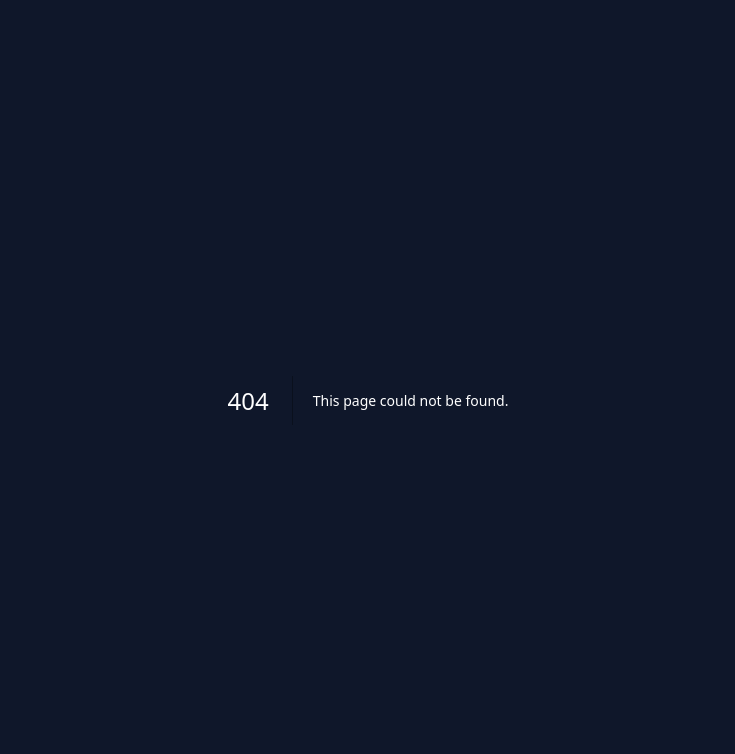
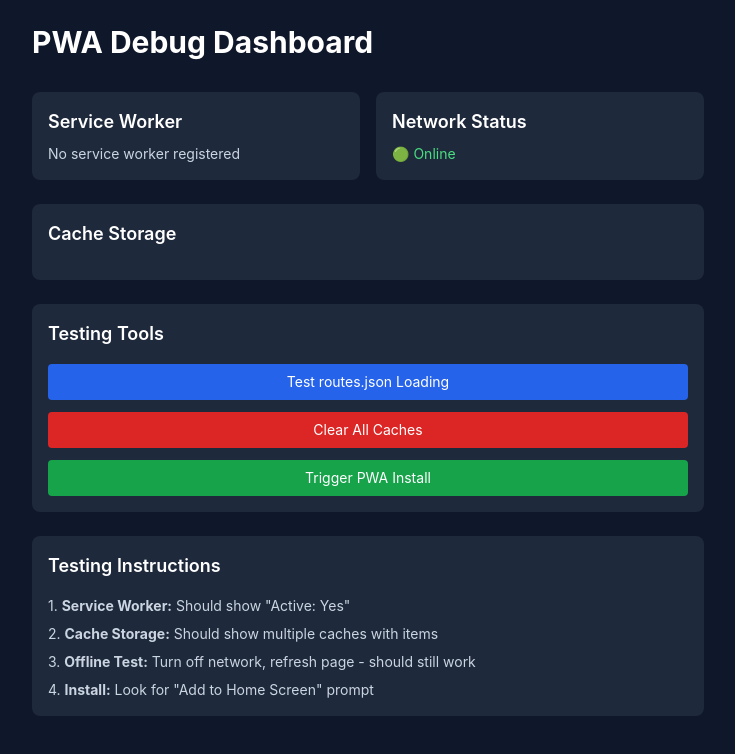
Before and after one commit to Thimm/bleau-ts, a Next.js app: page /debug in a window 1280 px wide. Before the commit this address had no page. Shown: the top 754 px of the page, without its empty margins (272-1007 px from the left). Built offline with nearby package versions, Linux system fonts and the light colour scheme.

Commit message:
Add debug page

```diff
--- /dev/null
+++ b/app/debug/page.tsx
@@ -0,0 +1,161 @@
+'use client'
+
+import React, { useState, useEffect } from 'react'
+
+export default function DebugPage() {
+  const [swStatus, setSwStatus] = useState<string>('Checking...')
+  const [cacheInfo, setCacheInfo] = useState<any>(null)
+  const [isOnline, setIsOnline] = useState<boolean>(navigator.onLine)
+
+  useEffect(() => {
+    // Check service worker status
+    if ('serviceWorker' in navigator) {
+      navigator.serviceWorker.getRegistrations().then(registrations => {
+        if (registrations.length > 0) {
+          const registration = registrations[0]
+          setSwStatus(`Active: ${registration.active ? 'Yes' : 'No'}, Scope: ${registration.scope}`)
+        } else {
+          setSwStatus('No service worker registered')
+        }
+      }).catch(err => {
+        setSwStatus(`Error: ${err.message}`)
+      })
+    } else {
+      setSwStatus('Service Worker not supported')
+    }
+
+    // Check cache storage
+    if ('caches' in window) {
+      caches.keys().then(names => {
+        const cachePromises = names.map(name =>
+          caches.open(name).then(cache =>
+            cache.keys().then(requests => ({ name, count: requests.length }))
+          )
+        )
+        Promise.all(cachePromises).then(results => {
+          setCacheInfo(results)
+        })
+      })
+    }
+
+    // Monitor online/offline status
+    const handleOnline = () => setIsOnline(true)
+    const handleOffline = () => setIsOnline(false)
+
+    window.addEventListener('online', handleOnline)
+    window.addEventListener('offline', handleOffline)
+
+    return () => {
+      window.removeEventListener('online', handleOnline)
+      window.removeEventListener('offline', handleOffline)
+    }
+  }, [])
+
+  const testOffline = async () => {
+    try {
+      const response = await fetch('/routes.json')
+      if (response.ok) {
+        alert('✅ routes.json loaded successfully!')
+      } else {
+        alert('❌ Failed to load routes.json')
+      }
+    } catch (error) {
+      alert(`❌ Error: ${error}`)
+    }
+  }
+
+  const clearCaches = async () => {
+    if ('caches' in window) {
+      const names = await caches.keys()
+      await Promise.all(names.map(name => caches.delete(name)))
+      alert('Caches cleared!')
+      window.location.reload()
+    }
+  }
+
+  const installPWA = () => {
+    // This will trigger the install prompt if available
+    const event = new Event('beforeinstallprompt')
+    window.dispatchEvent(event)
+  }
+
+  return (
+    <div className="min-h-screen bg-rock-900 text-white p-6">
+      <div className="max-w-2xl mx-auto">
+        <h1 className="text-3xl font-bold mb-8">PWA Debug Dashboard</h1>
+
+        <div className="space-y-6">
+          {/* Status Cards */}
+          <div className="grid grid-cols-1 md:grid-cols-2 gap-4">
+            <div className="bg-rock-800 p-4 rounded-lg">
+              <h3 className="text-lg font-semibold mb-2">Service Worker</h3>
+              <p className="text-sm text-rock-300">{swStatus}</p>
+            </div>
+
+            <div className="bg-rock-800 p-4 rounded-lg">
+              <h3 className="text-lg font-semibold mb-2">Network Status</h3>
+              <p className={`text-sm ${isOnline ? 'text-green-400' : 'text-red-400'}`}>
+                {isOnline ? '🟢 Online' : '🔴 Offline'}
+              </p>
+            </div>
+          </div>
+
+          {/* Cache Information */}
+          <div className="bg-rock-800 p-4 rounded-lg">
+            <h3 className="text-lg font-semibold mb-4">Cache Storage</h3>
+            {cacheInfo ? (
+              <div className="space-y-2">
+                {cacheInfo.map((cache: any) => (
+                  <div key={cache.name} className="flex justify-between text-sm">
+                    <span className="text-rock-300">{cache.name}:</span>
+                    <span className="text-rock-100">{cache.count} items</span>
+                  </div>
+                ))}
+              </div>
+            ) : (
+              <p className="text-sm text-rock-400">Loading cache info...</p>
+            )}
+          </div>
+
+          {/* Test Buttons */}
+          <div className="bg-rock-800 p-4 rounded-lg">
+            <h3 className="text-lg font-semibold mb-4">Testing Tools</h3>
+            <div className="space-y-3">
+              <button
+                onClick={testOffline}
+                className="w-full bg-blue-600 hover:bg-blue-700 px-4 py-2 rounded text-sm"
+              >
+                Test routes.json Loading
+              </button>
+
+              <button
+                onClick={clearCaches}
+                className="w-full bg-red-600 hover:bg-red-700 px-4 py-2 rounded text-sm"
+              >
+                Clear All Caches
+              </button>
+
+              <button
+                onClick={installPWA}
+                className="w-full bg-green-600 hover:bg-green-700 px-4 py-2 rounded text-sm"
+              >
+                Trigger PWA Install
+              </button>
+            </div>
+          </div>
+
+          {/* Instructions */}
+          <div className="bg-rock-800 p-4 rounded-lg">
+            <h3 className="text-lg font-semibold mb-4">Testing Instructions</h3>
+            <div className="text-sm text-rock-300 space-y-2">
+              <p>1. <strong>Service Worker:</strong> Should show "Active: Yes"</p>
+              <p>2. <strong>Cache Storage:</strong> Should show multiple caches with items</p>
+              <p>3. <strong>Offline Test:</strong> Turn off network, refresh page - should still work</p>
+              <p>4. <strong>Install:</strong> Look for "Add to Home Screen" prompt</p>
+            </div>
+          </div>
+        </div>
+      </div>
+    </div>
+  )
+}
--- a/app/layout.tsx
+++ b/app/layout.tsx
@@ -36,6 +36,24 @@ export default function RootLayout({
     <html lang="en">
       <body className="bg-rock-900 text-white">
         {children}
+        <script
+          dangerouslySetInnerHTML={{
+            __html: `
+              if ('serviceWorker' in navigator) {
+                window.addEventListener('load', function() {
+                  navigator.serviceWorker.register('/sw.js')
+                    .then(function(registration) {
+                      console.log('SW registered: ', registration);
+                      console.log('SW scope: ', registration.scope);
+                    })
+                    .catch(function(registrationError) {
+                      console.log('SW registration failed: ', registrationError);
+                    });
+                });
+              }
+            `,
+          }}
+        />
       </body>
     </html>
   )
```
Also changed, not shown: public/fallback-56dN9ry-acfN1v7O5Tkic.js (renamed from public/fallback-b6ryU0Yc_d4BplqDmvxfV.js), public/sw.js.
